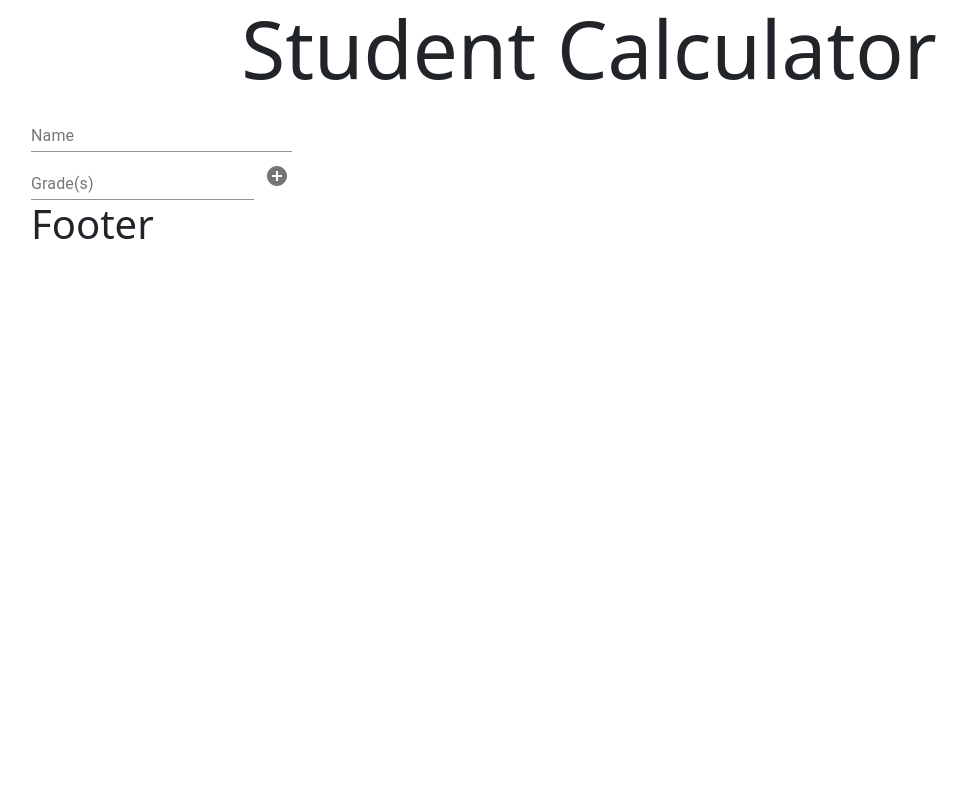
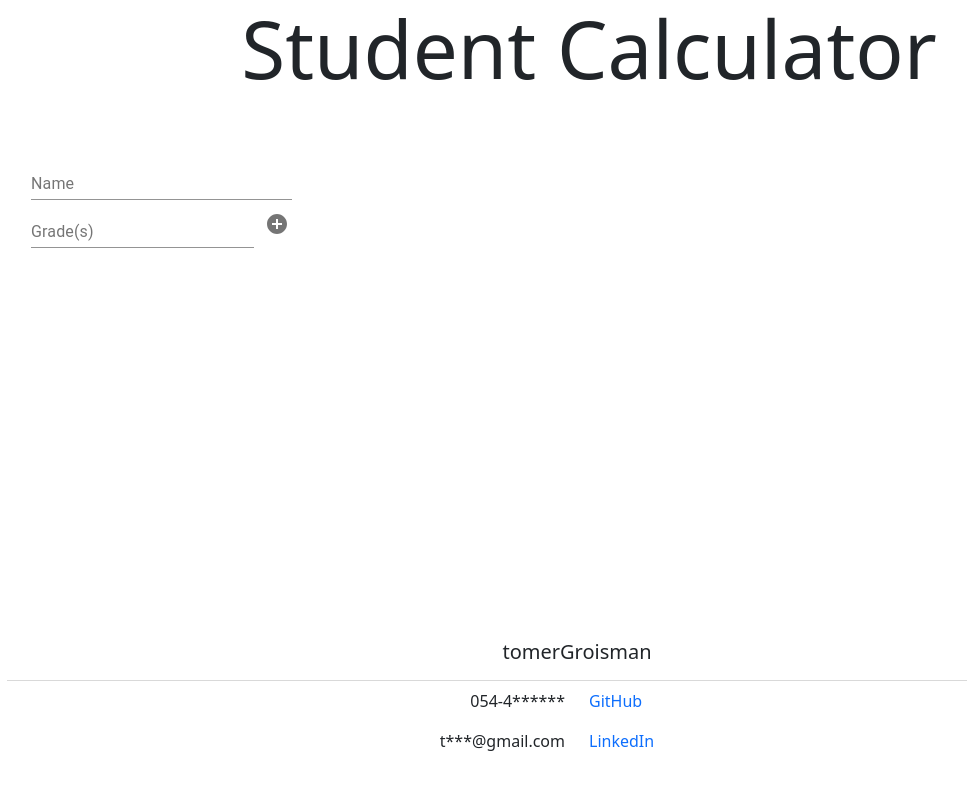
Before and after one commit to tomergroisman/students-calculator, a React (Create React App) app: page / in a window 1280 px wide. Shown: the top 790 px of the page, without its empty margins (51-1018 px from the left). Built offline with nearby package versions, Linux system fonts and the light colour scheme.

Commit message:
Add footer component

```diff
--- a/src/components/Footer/Footer.scss
+++ b/src/components/Footer/Footer.scss
@@ -0,0 +1,11 @@
+#footer {
+  position: absolute;
+  bottom: 0;
+  width:100%;
+  left: 0;
+  height: 60px;
+}
+
+a {
+  text-decoration: none;
+}
--- a/src/components/Footer/index.tsx
+++ b/src/components/Footer/index.tsx
@@ -1,9 +1,27 @@
-import React from 'react'
+import React from 'react';
+import './Footer.scss';
 
 export default function Footer() {
   return (
-    <div>
-      <h1>Footer</h1>
+    <div id="footer" className="row">
+      <h5 className="text-center fs-5">tomerGroisman</h5>
+      <div className="dropdown-divider"></div>
+      <div className="col-6">
+        <div className="row">
+          <p className="text-end">054-4******</p>
+        </div>
+        <div className="row">
+          <p className="text-end">t***@gmail.com</p>
+        </div>
+      </div>
+      <div className="col-6">
+        <div className="row">
+          <p><a href="https://github.com/tomergroisman">GitHub</a></p>
+        </div>
+        <div className="row">
+          <p><a href="https://www.linkedin.com/in/tomer-groisman/">LinkedIn</a></p>
+        </div>
+      </div>
     </div>
   )
 }
--- /dev/null
+++ b/src/containers/LandingPage.scss
@@ -0,0 +1,8 @@
+#container {
+  position: relative;
+  min-height: calc(100vh - 100px);
+}
+
+#content {
+  padding-bottom: 120px;
+}
--- a/src/containers/LandingPage.tsx
+++ b/src/containers/LandingPage.tsx
@@ -5,6 +5,7 @@ import GradesWidget from '../components/GradesWidget';
 import Header from '../components/Header';
 import TextInput from '../components/TextInput';
 import { Grades, GradesHighlights } from '../utils/types';
+import './LandingPage.scss';
 
 const FAILURE_GRADE = 60;
 
@@ -83,9 +84,9 @@ export default class LandingPage extends Component<{}, State> {
 
   render() {
     return (
-      <div className="container">
+      <div id="container" className="container">
         <Header name={this.state.name}/>
-        <div className="row">
+        <div id="content" className="row my-5">
           <div className="col-3">
             <TextInput.Delete
               label="Name"
```
